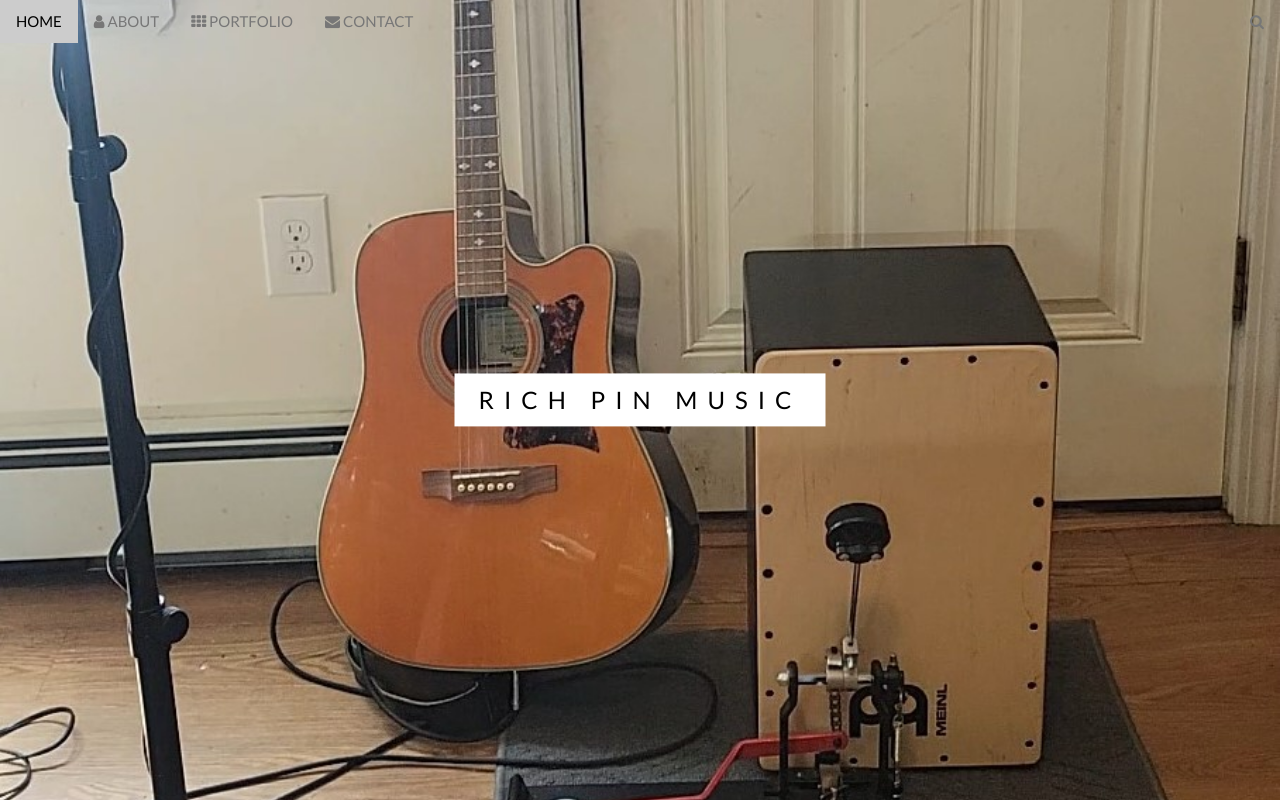
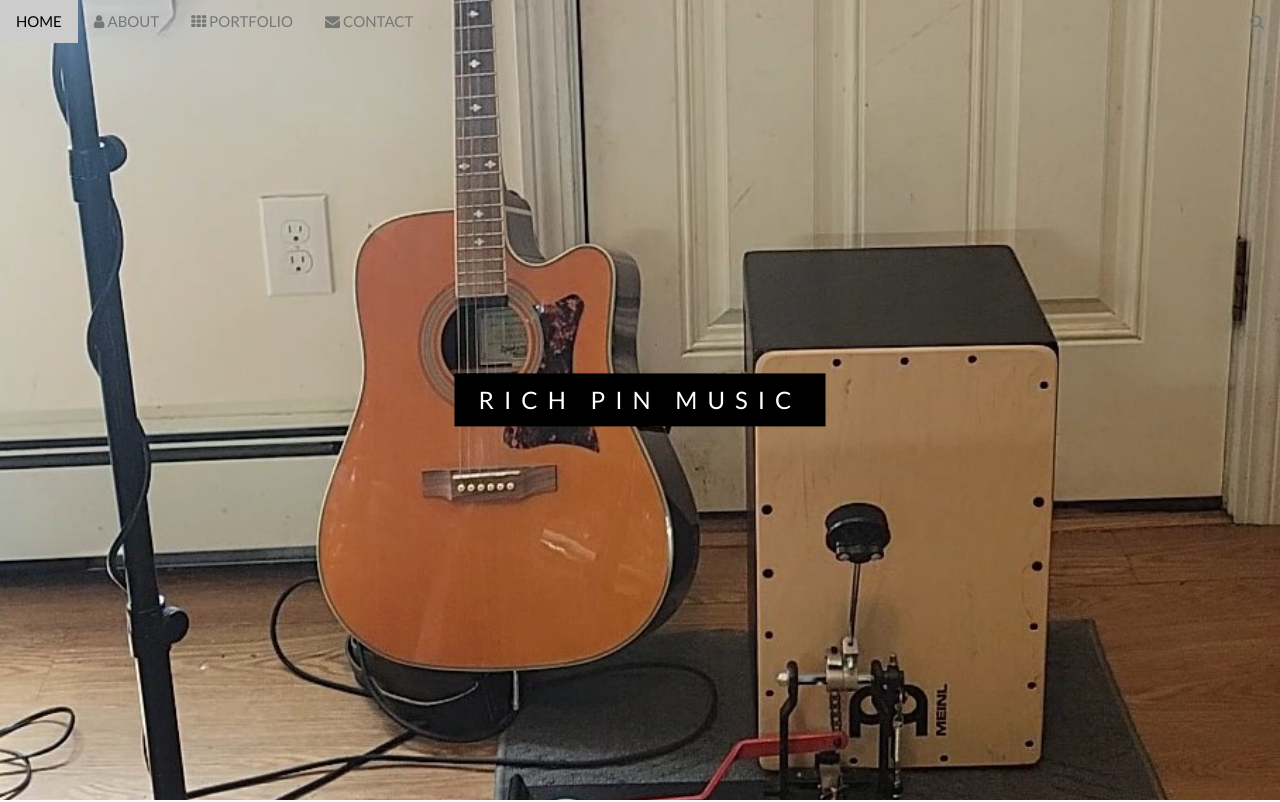
Before and after one commit to Rich-Pin-Music/Rich-Pin-Music.github.io, a plain HTML site: page index.html in a window 1280 px wide. Shown: the top 802 px of the page. Drawn offline with nearby package versions, Linux system fonts and the light colour scheme; a script that the page names is missing.

Commit message:
change white back to black

```diff
--- a/index.html
+++ b/index.html
@@ -105,7 +105,7 @@
         <!-- First Parallax Image with Logo Text -->
         <div class="bgimg-1 w3-display-containern" id="home">
             <div class="w3-display-middle" style="white-space:nowrap;">
-                <span class="w3-center w3-padding-large w3-white w3-xlarge w3-wide w3-animate-opacity">
+                <span class="w3-center w3-padding-large w3-black w3-xlarge w3-wide w3-animate-opacity">
                   RICH PIN
                     <span class="w3-hide-small">MUSIC</span>
                   </span>
```
